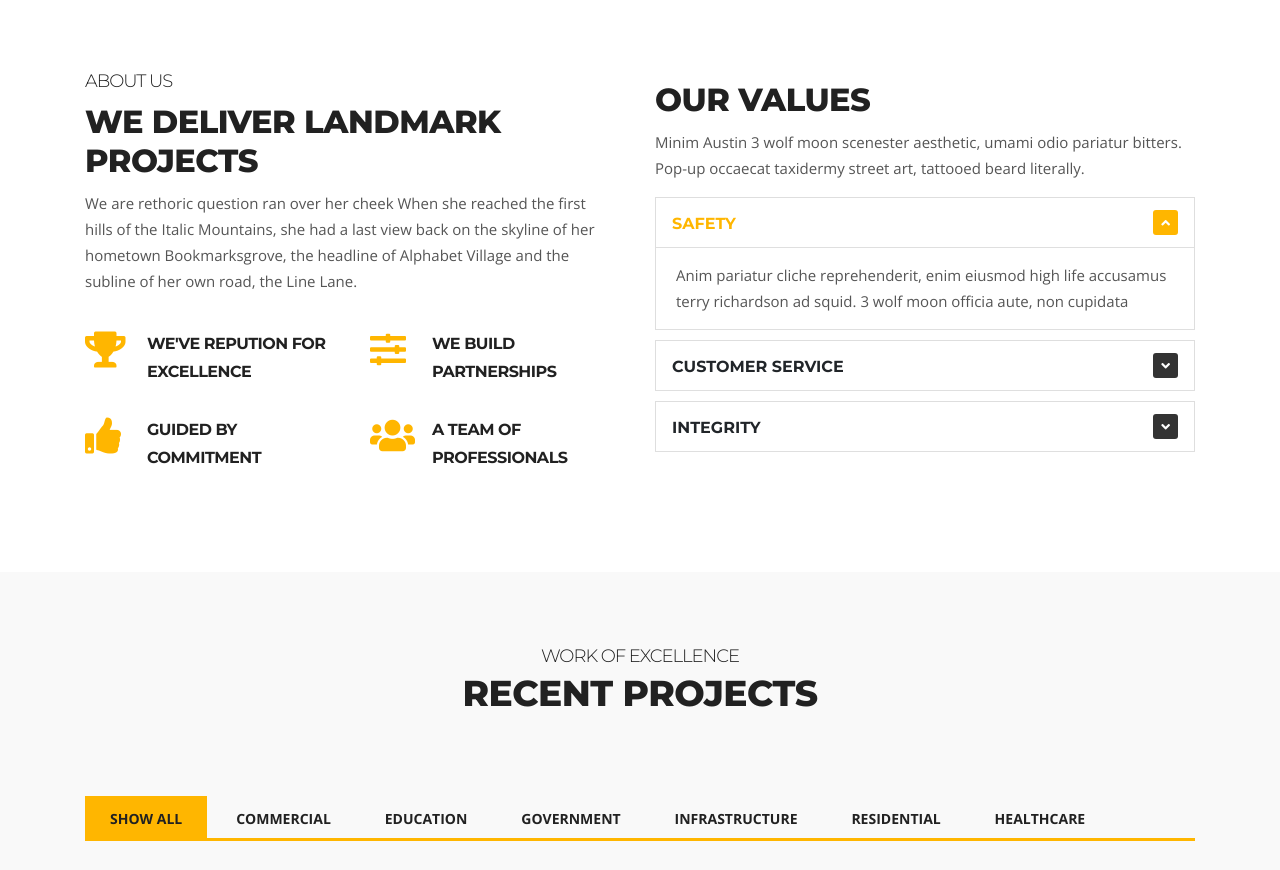
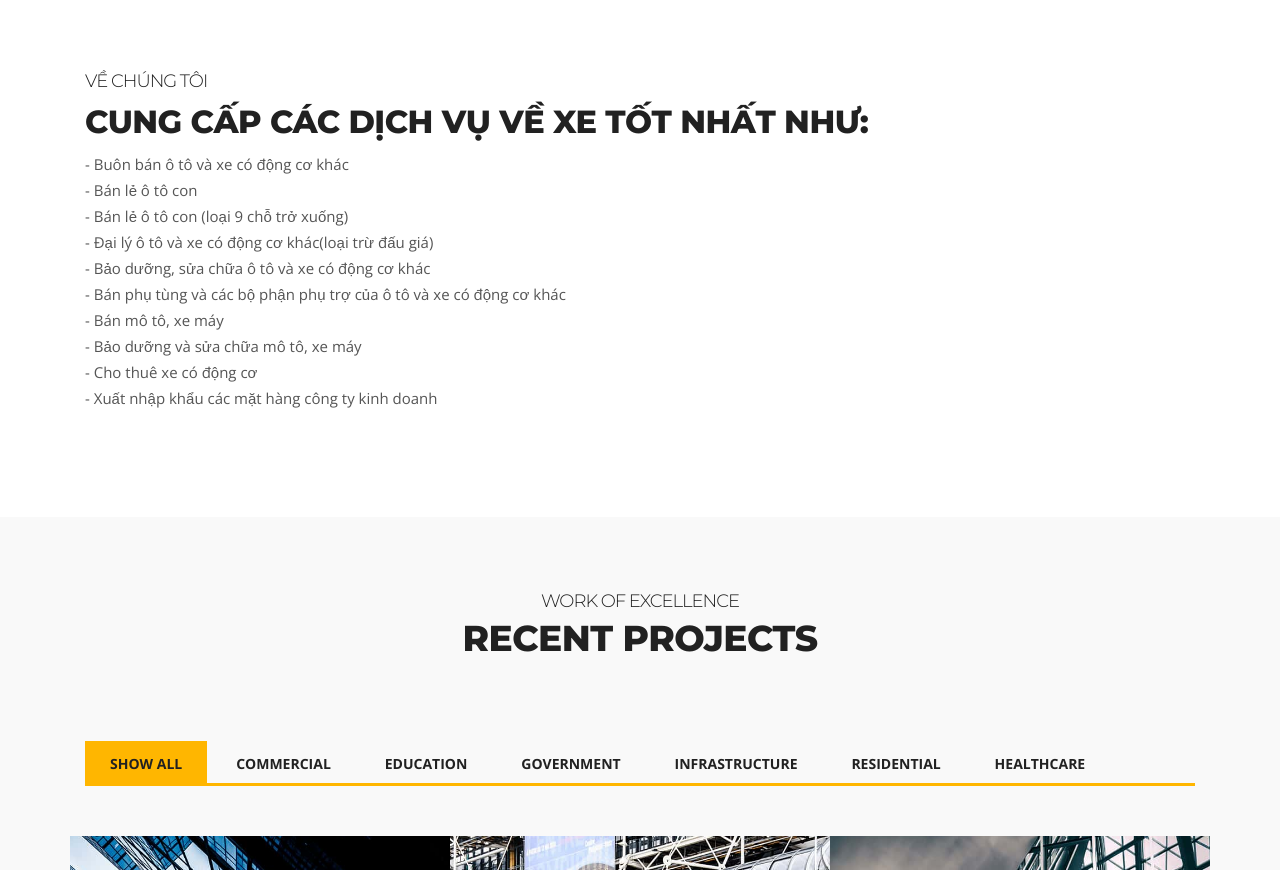
Before and after one commit to huy8895/huyndai-v1, a plain HTML site: page index.html in a window 1280 px wide. Shown: the part 923-1793 px from the top of the page. Drawn offline with nearby package versions, Linux system fonts and the light colour scheme; some packages are replaced by stand-ins of ours.

Commit message:
done phần giới thiệu về công ty ở trang chủ

```diff
--- a/index.html
+++ b/index.html
@@ -148,132 +148,139 @@
     <section id="ts-features" class="ts-features">
         <div class="container">
             <div class="row">
-                <div class="col-lg-6">
+                <div class="col-lg-12">
                     <div class="ts-intro">
-                        <h2 class="into-title">About Us</h2>
-                        <h3 class="into-sub-title">We deliver landmark projects</h3>
-                        <p>We are rethoric question ran over her cheek When she reached the first hills of the Italic
-                            Mountains,
-                            she had a last view back on the skyline of her hometown Bookmarksgrove, the headline of
-                            Alphabet Village
-                            and the subline of her own road, the Line Lane.</p>
+                        <h2 class="into-title">Về chúng tôi</h2>
+                        <h3 class="into-sub-title"> Cung cấp các dịch vụ về xe tốt nhất như:</h3>
+                        <p>         - Buôn bán ô tô và xe có động cơ khác
+                            <br>    - Bán lẻ ô tô con
+                            <br>    - Bán lẻ ô tô con (loại 9 chỗ trở xuống)
+                            <br>    - Đại lý ô tô và xe có động cơ khác(loại trừ đấu giá)
+                            <br>    - Bảo dưỡng, sửa chữa ô tô và xe có động cơ khác
+                            <br>    - Bán phụ tùng và các bộ phận phụ trợ của ô tô và xe có động cơ khác
+                            <br>    - Bán mô tô, xe máy
+                            <br>    - Bảo dưỡng và sửa chữa mô tô, xe máy
+                            <br>    - Cho thuê xe có động cơ
+                            <br>    - Xuất nhập khẩu các mặt hàng công ty kinh doanh
+                        </p>
+
                     </div><!-- Intro box end -->
 
                     <div class="gap-20"></div>
 
-                    <div class="row">
-                        <div class="col-md-6">
-                            <div class="ts-service-box">
-                    <span class="ts-service-icon">
-                      <i class="fas fa-trophy"></i>
-                    </span>
-                                <div class="ts-service-box-content">
-                                    <h3 class="service-box-title">We've Repution for Excellence</h3>
-                                </div>
-                            </div><!-- Service 1 end -->
-                        </div><!-- col end -->
+<!--                    <div class="row">-->
+<!--                        <div class="col-md-6">-->
+<!--                            <div class="ts-service-box">-->
+<!--                    <span class="ts-service-icon">-->
+<!--                      <i class="fas fa-trophy"></i>-->
+<!--                    </span>-->
+<!--                                <div class="ts-service-box-content">-->
+<!--                                    <h3 class="service-box-title">We've Repution for Excellence</h3>-->
+<!--                                </div>-->
+<!--                            </div>&lt;!&ndash; Service 1 end &ndash;&gt;-->
+<!--                        </div>&lt;!&ndash; col end &ndash;&gt;-->
 
-                        <div class="col-md-6">
-                            <div class="ts-service-box">
-                    <span class="ts-service-icon">
-                      <i class="fas fa-sliders-h"></i>
-                    </span>
-                                <div class="ts-service-box-content">
-                                    <h3 class="service-box-title">We Build Partnerships</h3>
-                                </div>
-                            </div><!-- Service 2 end -->
-                        </div><!-- col end -->
-                    </div><!-- Content row 1 end -->
+<!--                        <div class="col-md-6">-->
+<!--                            <div class="ts-service-box">-->
+<!--                    <span class="ts-service-icon">-->
+<!--                      <i class="fas fa-sliders-h"></i>-->
+<!--                    </span>-->
+<!--                                <div class="ts-service-box-content">-->
+<!--                                    <h3 class="service-box-title">We Build Partnerships</h3>-->
+<!--                                </div>-->
+<!--                            </div>&lt;!&ndash; Service 2 end &ndash;&gt;-->
+<!--                        </div>&lt;!&ndash; col end &ndash;&gt;-->
+<!--                    </div>&lt;!&ndash; Content row 1 end &ndash;&gt;-->
 
-                    <div class="row">
-                        <div class="col-md-6">
-                            <div class="ts-service-box">
-                    <span class="ts-service-icon">
-                      <i class="fas fa-thumbs-up"></i>
-                    </span>
-                                <div class="ts-service-box-content">
-                                    <h3 class="service-box-title">Guided by Commitment</h3>
-                                </div>
-                            </div><!-- Service 1 end -->
-                        </div><!-- col end -->
+<!--                    <div class="row">-->
+<!--                        <div class="col-md-6">-->
+<!--                            <div class="ts-service-box">-->
+<!--                    <span class="ts-service-icon">-->
+<!--                      <i class="fas fa-thumbs-up"></i>-->
+<!--                    </span>-->
+<!--                                <div class="ts-service-box-content">-->
+<!--                                    <h3 class="service-box-title">Guided by Commitment</h3>-->
+<!--                                </div>-->
+<!--                            </div>&lt;!&ndash; Service 1 end &ndash;&gt;-->
+<!--                        </div>&lt;!&ndash; col end &ndash;&gt;-->
 
-                        <div class="col-md-6">
-                            <div class="ts-service-box">
-                    <span class="ts-service-icon">
-                      <i class="fas fa-users"></i>
-                    </span>
-                                <div class="ts-service-box-content">
-                                    <h3 class="service-box-title">A Team of Professionals</h3>
-                                </div>
-                            </div><!-- Service 2 end -->
-                        </div><!-- col end -->
-                    </div><!-- Content row 1 end -->
+<!--                        <div class="col-md-6">-->
+<!--                            <div class="ts-service-box">-->
+<!--                    <span class="ts-service-icon">-->
+<!--                      <i class="fas fa-users"></i>-->
+<!--                    </span>-->
+<!--                                <div class="ts-service-box-content">-->
+<!--                                    <h3 class="service-box-title">A Team of Professionals</h3>-->
+<!--                                </div>-->
+<!--                            </div>&lt;!&ndash; Service 2 end &ndash;&gt;-->
+<!--                        </div>&lt;!&ndash; col end &ndash;&gt;-->
+<!--                    </div>&lt;!&ndash; Content row 1 end &ndash;&gt;-->
                 </div><!-- Col end -->
 
-                <div class="col-lg-6 mt-4 mt-lg-0">
-                    <h3 class="into-sub-title">Our Values</h3>
-                    <p>Minim Austin 3 wolf moon scenester aesthetic, umami odio pariatur bitters. Pop-up occaecat
-                        taxidermy street art, tattooed beard literally.</p>
+<!--                <div class="col-lg-6 mt-4 mt-lg-0">-->
+<!--                    <h3 class="into-sub-title">Our Values</h3>-->
+<!--                    <p>Minim Austin 3 wolf moon scenester aesthetic, umami odio pariatur bitters. Pop-up occaecat-->
+<!--                        taxidermy street art, tattooed beard literally.</p>-->
 
-                    <div class="accordion accordion-group" id="our-values-accordion">
-                        <div class="card">
-                            <div class="card-header p-0 bg-transparent" id="headingOne">
-                                <h2 class="mb-0">
-                                    <button class="btn btn-block text-left" type="button" data-toggle="collapse"
-                                            data-target="#collapseOne" aria-expanded="true" aria-controls="collapseOne">
-                                        Safety
-                                    </button>
-                                </h2>
-                            </div>
+<!--                    <div class="accordion accordion-group" id="our-values-accordion">-->
+<!--                        <div class="card">-->
+<!--                            <div class="card-header p-0 bg-transparent" id="headingOne">-->
+<!--                                <h2 class="mb-0">-->
+<!--                                    <button class="btn btn-block text-left" type="button" data-toggle="collapse"-->
+<!--                                            data-target="#collapseOne" aria-expanded="true" aria-controls="collapseOne">-->
+<!--                                        Safety-->
+<!--                                    </button>-->
+<!--                                </h2>-->
+<!--                            </div>-->
 
-                            <div id="collapseOne" class="collapse show" aria-labelledby="headingOne"
-                                 data-parent="#our-values-accordion">
-                                <div class="card-body">
-                                    Anim pariatur cliche reprehenderit, enim eiusmod high life accusamus terry
-                                    richardson ad squid. 3 wolf moon officia aute, non cupidata
-                                </div>
-                            </div>
-                        </div>
-                        <div class="card">
-                            <div class="card-header p-0 bg-transparent" id="headingTwo">
-                                <h2 class="mb-0">
-                                    <button class="btn btn-block text-left collapsed" type="button"
-                                            data-toggle="collapse" data-target="#collapseTwo" aria-expanded="false"
-                                            aria-controls="collapseTwo">
-                                        Customer Service
-                                    </button>
-                                </h2>
-                            </div>
-                            <div id="collapseTwo" class="collapse" aria-labelledby="headingTwo"
-                                 data-parent="#our-values-accordion">
-                                <div class="card-body">
-                                    Anim pariatur cliche reprehenderit, enim eiusmod high life accusamus terry
-                                    richardson ad squid. 3 wolf moon officia aute, non cupidata
-                                </div>
-                            </div>
-                        </div>
-                        <div class="card">
-                            <div class="card-header p-0 bg-transparent" id="headingThree">
-                                <h2 class="mb-0">
-                                    <button class="btn btn-block text-left collapsed" type="button"
-                                            data-toggle="collapse" data-target="#collapseThree" aria-expanded="false"
-                                            aria-controls="collapseThree">
-                                        Integrity
-                                    </button>
-                                </h2>
-                            </div>
-                            <div id="collapseThree" class="collapse" aria-labelledby="headingThree"
-                                 data-parent="#our-values-accordion">
-                                <div class="card-body">
-                                    Anim pariatur cliche reprehenderit, enim eiusmod high life accusamus terry
-                                    richardson ad squid. 3 wolf moon officia aute, non cupidata
-                                </div>
-                            </div>
-                        </div>
-                    </div>
-                    <!--/ Accordion end -->
+<!--                            <div id="collapseOne" class="collapse show" aria-labelledby="headingOne"-->
+<!--                                 data-parent="#our-values-accordion">-->
+<!--                                <div class="card-body">-->
+<!--                                    Anim pariatur cliche reprehenderit, enim eiusmod high life accusamus terry-->
+<!--                                    richardson ad squid. 3 wolf moon officia aute, non cupidata-->
+<!--                                </div>-->
+<!--                            </div>-->
+<!--                        </div>-->
+<!--                        <div class="card">-->
+<!--                            <div class="card-header p-0 bg-transparent" id="headingTwo">-->
+<!--                                <h2 class="mb-0">-->
+<!--                                    <button class="btn btn-block text-left collapsed" type="button"-->
+<!--                                            data-toggle="collapse" data-target="#collapseTwo" aria-expanded="false"-->
+<!--                                            aria-controls="collapseTwo">-->
+<!--                                        Customer Service-->
+<!--                                    </button>-->
+<!--                                </h2>-->
+<!--                            </div>-->
+<!--                            <div id="collapseTwo" class="collapse" aria-labelledby="headingTwo"-->
+<!--                                 data-parent="#our-values-accordion">-->
+<!--                                <div class="card-body">-->
+<!--                                    Anim pariatur cliche reprehenderit, enim eiusmod high life accusamus terry-->
+<!--                                    richardson ad squid. 3 wolf moon officia aute, non cupidata-->
+<!--                                </div>-->
+<!--                            </div>-->
+<!--                        </div>-->
+<!--                        <div class="card">-->
+<!--                            <div class="card-header p-0 bg-transparent" id="headingThree">-->
+<!--                                <h2 class="mb-0">-->
+<!--                                    <button class="btn btn-block text-left collapsed" type="button"-->
+<!--                                            data-toggle="collapse" data-target="#collapseThree" aria-expanded="false"-->
+<!--                                            aria-controls="collapseThree">-->
+<!--                                        Integrity-->
+<!--                                    </button>-->
+<!--                                </h2>-->
+<!--                            </div>-->
+<!--                            <div id="collapseThree" class="collapse" aria-labelledby="headingThree"-->
+<!--                                 data-parent="#our-values-accordion">-->
+<!--                                <div class="card-body">-->
+<!--                                    Anim pariatur cliche reprehenderit, enim eiusmod high life accusamus terry-->
+<!--                                    richardson ad squid. 3 wolf moon officia aute, non cupidata-->
+<!--                                </div>-->
+<!--                            </div>-->
+<!--                        </div>-->
+<!--                    </div>-->
+<!--                    &lt;!&ndash;/ Accordion end &ndash;&gt;-->
 
-                </div><!-- Col end -->
+<!--                </div>&lt;!&ndash; Col end &ndash;&gt;-->
             </div><!-- Row end -->
         </div><!-- Container end -->
     </section><!-- Feature are end -->
```
